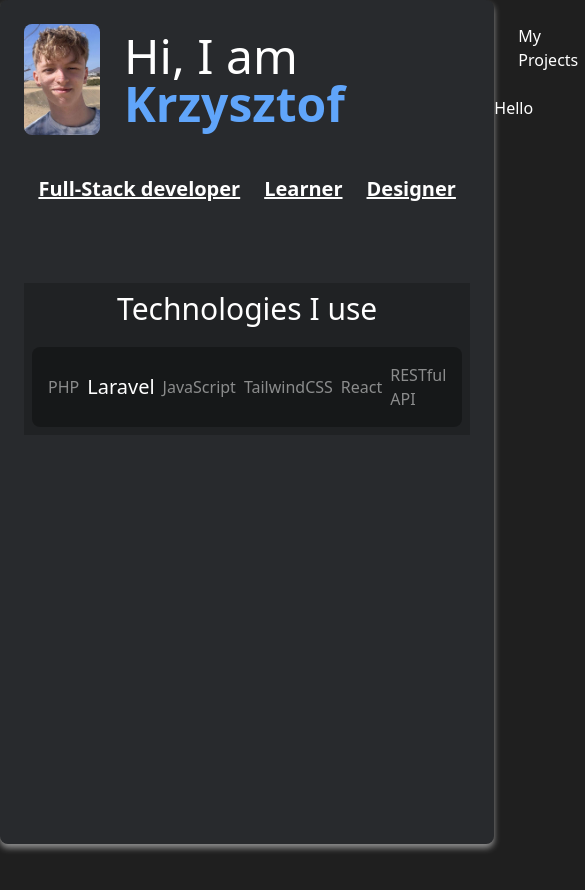
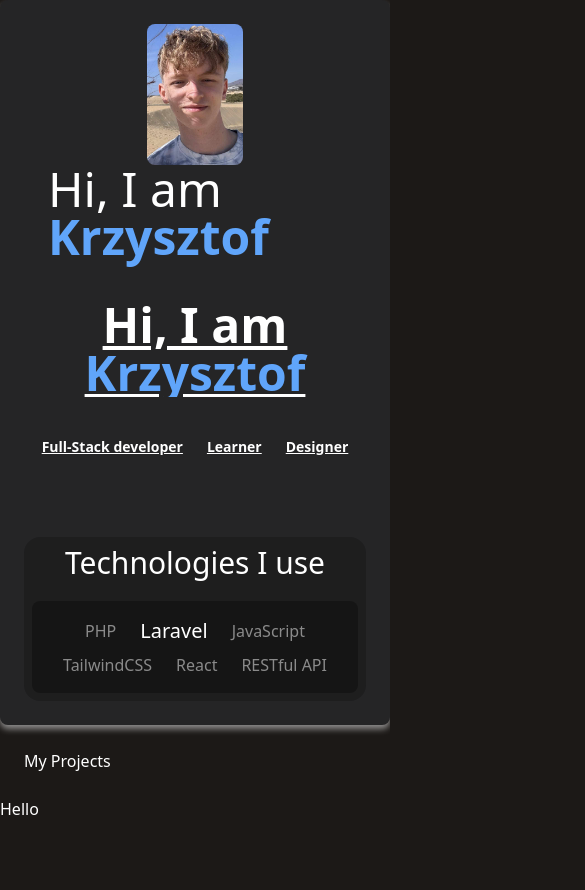
Before and after one commit to Tenarien/tenarien.github.io, a website built with Vite: page index.html in a window 390 px wide. Shown: the whole page, 585 px wide, since content can reach past the window. Built offline with nearby package versions, Linux system fonts and the light colour scheme.

Commit message:
Made changes to background colors, added a lot of responsiveness

```diff
--- a/index.html
+++ b/index.html
@@ -16,30 +16,36 @@
         }
     </style>
 </head>
-<body style="background: #1f1f1f; color:white;">
-<div class="flex">
-    <!-- Header -->
-    <header class="p-6 bg-gray-600 bg-opacity-20 rounded-lg h-screen sticky top-0 shadow-custom-white">
-        <div class="flex items-center">
-            <div class="relative max-w-xs overflow-hidden bg-cover bg-no-repeat">
-                <img class="w-24 h-auto rounded-lg transition duration-300 ease-in-out hover:scale-110 " src="assets/images/profile.png">
+<body class="bg-stone-900 text-white">
+<!-- Header -->
+<header class="p-6 bg-gray-600 bg-opacity-20 rounded-lg md:fixed md:left-0 md:top-0 shadow-custom-white md:w-1/3 md:h-screen flex flex-col justify-between">
+    <div>
+        <div class="flex flex-wrap justify-center items-center">
+            <div class="relative max-w-xs overflow-hidden bg-cover bg-no-repeat flex-shrink-0 w-24 h-auto">
+                <img class="w-full h-full rounded-lg transition duration-300 ease-in-out hover:scale-110" src="assets/images/profile.png" alt="Profile">
             </div>
             <h1 class="text-5xl mx-6"><span>Hi, I am </span><strong class="text-blue-400">Krzysztof</strong></h1>
         </div>
         <div class="flex underline gap-6 text-xl font-bold justify-center mt-10">
+            <div class="overflow-hidden text-center">
+                <h1 class="text-5xl mx-6"><span>Hi, I am </span><strong class="text-blue-400">Krzysztof</strong></h1>
+            </div>
+        </div>
+
+        <div class="flex underline gap-6 text-sm lg:text-xl font-bold justify-center mt-10">
             <p>Full-Stack developer</p>
             <p>Learner</p>
             <p>Designer</p>
         </div>
-        <div class="mt-20 bg-black bg-opacity-20 p-2">
+        <div class="mt-20 bg-black rounded-2xl bg-opacity-20 p-2">
             <h1 class="mb-5 text-3xl text-center">Technologies I use</h1>
-            <div id="technologies" class="bg-black bg-opacity-30 rounded-lg p-4 flex gap-2 justify-center items-center text-nowrap">
-                <p class="transform duration-500 text-white text-opacity-50">PHP</p>
-                <p class="transform duration-500 text-white text-opacity-50">Laravel</p>
-                <p class="transform duration-500 text-white text-opacity-50">JavaScript</p>
-                <p class="transform duration-500 text-white text-opacity-50">TailwindCSS</p>
-                <p class="transform duration-500 text-white text-opacity-50">React</p>
-                <p class="transform duration-500 text-white text-opacity-50">RESTful API</p>
+            <div id="technologies" class="bg-black bg-opacity-30 rounded-lg p-4 flex flex-wrap gap-2 justify-center items-center text-center">
+                <p class="transform duration-500 text-white text-opacity-50 px-2">PHP</p>
+                <p class="transform duration-500 text-white text-opacity-50 px-2">Laravel</p>
+                <p class="transform duration-500 text-white text-opacity-50 px-2">JavaScript</p>
+                <p class="transform duration-500 text-white text-opacity-50 px-2">TailwindCSS</p>
+                <p class="transform duration-500 text-white text-opacity-50 px-2">React</p>
+                <p class="transform duration-500 text-white text-opacity-50 px-2">RESTful API</p>
             </div>
         </div>
     </header>
```
